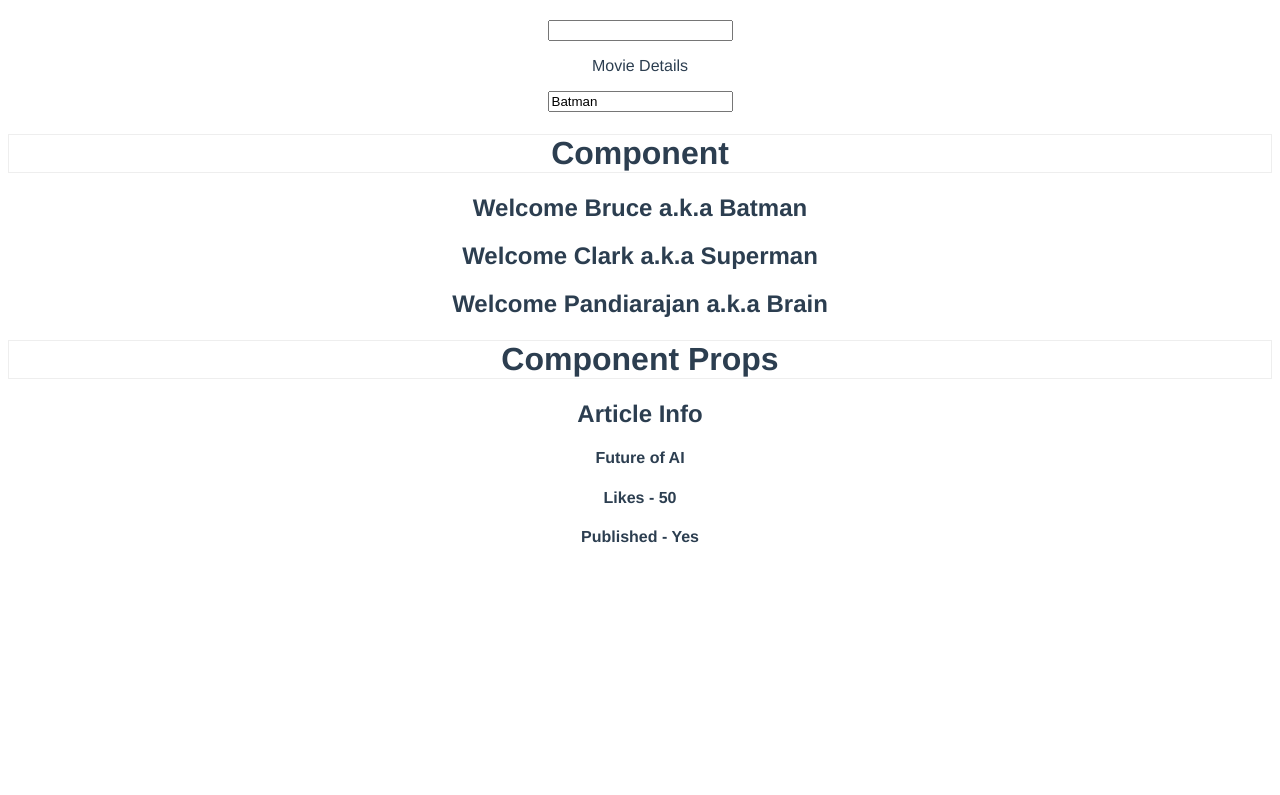
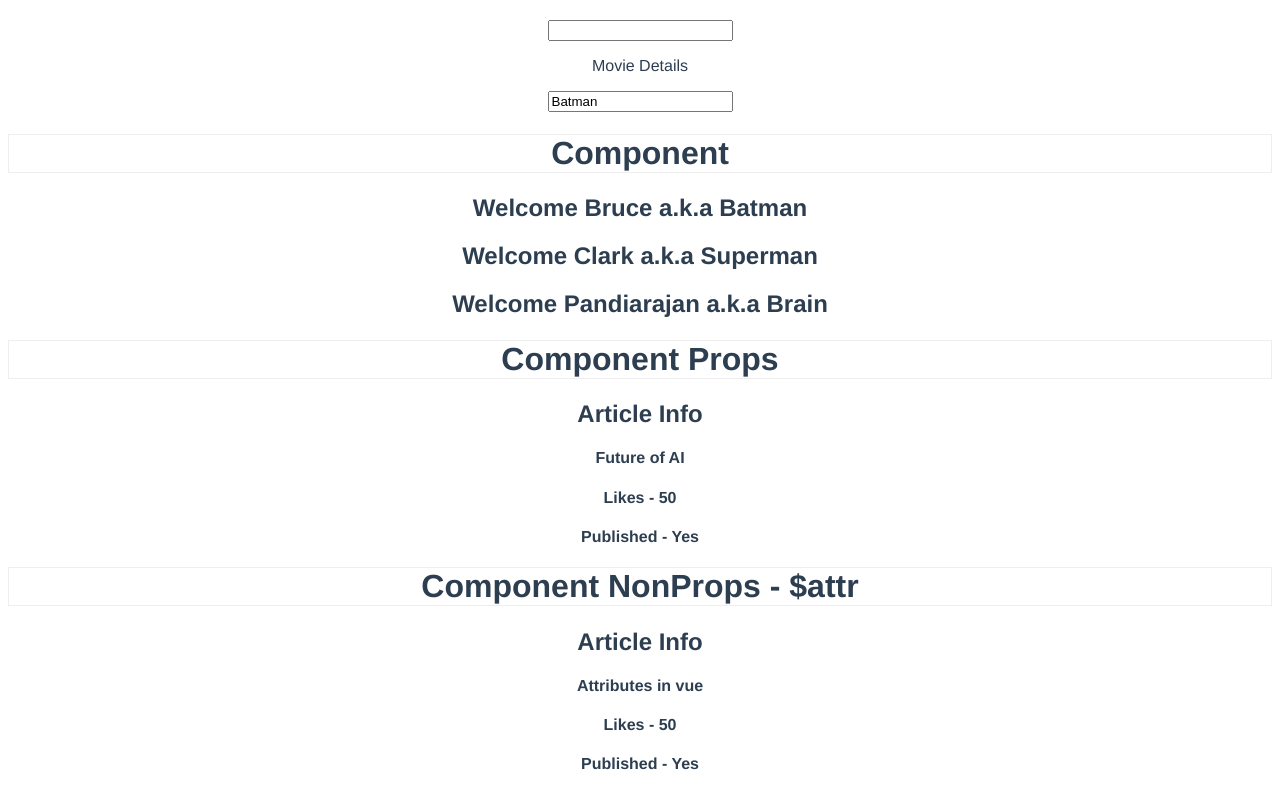
Before and after one commit to pandiarajanrp/vuejs-practice, a Vue app: page / in a window 1280 px wide. Shown: the part 3899-4694 px from the top of the page. Before the commit the page ends 4466 px from the top, so only its background shows below. Built offline with nearby package versions, Linux system fonts and the light colour scheme.

Commit message:
nonprops
nonprops

```diff
--- a/src/App.vue
+++ b/src/App.vue
@@ -157,6 +157,9 @@
 
     <h1>Component Props</h1>
     <ArticleItem name="Future of AI" :likes="50" :is-published="true" />
+
+    <h1>Component NonProps - $attr</h1>
+    <ArticleItem id="article-container" name="Attributes in vue" :likes="50" :is-published="true" />
   </div>
 </template>
 
--- a/src/components/Article.vue
+++ b/src/components/Article.vue
@@ -1,6 +1,6 @@
 <template>
     <div>
-        <h2>Article Info</h2>
+        <h2 v-bind="$attrs">Article Info</h2>
         <h4>{{ name }}</h4>
         <h4>Likes - {{ likes }}</h4>
         <h4>Published - {{ isPublished ? 'Yes' : 'No' }}</h4>
@@ -14,6 +14,7 @@
             name: String,
             likes: Number,
             isPublished: Boolean
-        }
+        },
+        inheritAttrs: false
     }
 </script>
```
